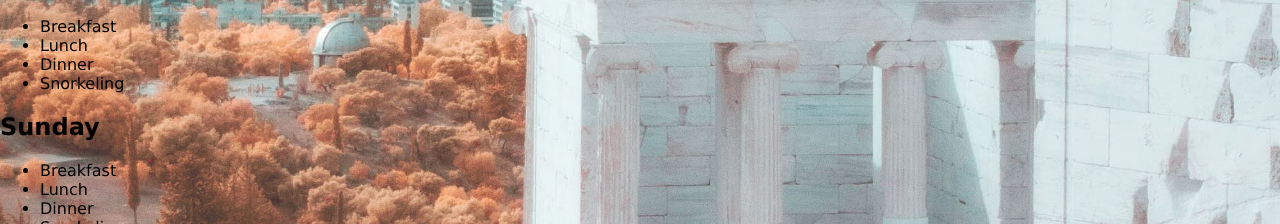
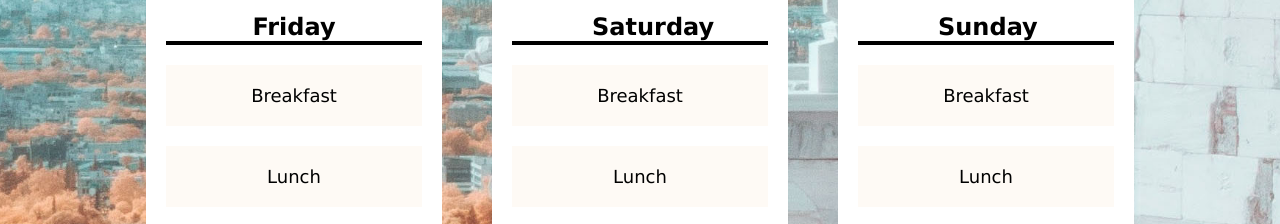
Before and after one commit to matthewjung04/Travel-Site-Project, a plain HTML site: page pages/greece.html in a window 1280 px wide. Shown: the part 339-563 px from the top of the page. Drawn offline with Linux system fonts and the light colour scheme.

Commit message:
complete destination pages

```diff
--- a/css/destinations.scss
+++ b/css/destinations.scss
@@ -6,16 +6,19 @@
 .main-section {
     &__background {
         &--hawaii {
+            padding: $destination-page-padding;
             background-image: $hawaii-background;
             @include background;
         }
 
         &--iceland{
+            padding: $destination-page-padding;
             background-image: $iceland-background;
             @include background;
         }
 
         &--greece{
+            padding: $destination-page-padding;
             background-image: $greece-background;
             @include background;
         }
@@ -25,7 +28,52 @@
         font-size: $destination-title;
         color: $alternate-color;
         margin: 0;
+        padding-bottom: 80px;
     }
 }
 
 // Itinerary Cards
+.itinerary-section {
+    display: flex;
+    flex-direction: row;
+    justify-content: center;
+
+    &__cards {
+        width: 20vw;
+        background-color: $alternate-color;
+        padding-left: 20px;
+        padding-right: 20px;
+        padding-bottom: 50px;
+        border-radius: 5px;
+
+        &--title {
+            text-align: center;
+            padding-left: 80px;
+            padding-right: 80px;
+            border-bottom: 4px solid $default-color;
+        }
+
+        &--saturday {
+            @extend .itinerary-section__cards;
+            margin-left: 50px;
+            margin-right: 50px;
+        }
+
+        &--list {
+            list-style: none;
+            font-size: $destination-text;
+            padding: 0;
+        }
+
+        &--item {
+            background-color: $secondary-site-background;
+            text-align: center;
+            margin-top: 20px;
+            margin-bottom: 20px;
+            padding-top: 20px;
+            padding-bottom: 20px;
+        }
+    }
+
+
+}
--- a/css/partials/_fonts.scss
+++ b/css/partials/_fonts.scss
@@ -2,7 +2,8 @@ $font-stack: Verdana, Geneva, Tahoma, sans-serif;
 
 $default-font-size: 16px;
 $title-size: 28px;
-$destination-title: 56px;
+$destination-title: 80px;
+$destination-text: 18px;
 $footer-substitle-size: 10px;
 $button-font-size: 18px;
 
--- a/css/partials/_mixins.scss
+++ b/css/partials/_mixins.scss
@@ -5,12 +5,11 @@
 @mixin background {
     background-position: center;
     background-repeat: no-repeat;
-    background-size: cover;
+    background-size: 115vw;
 }
 
 
 // Navigation Bar Mixins
-
 @mixin  title-font {
     font-size: $title-size;
     color: $alternate-font-color;
--- a/css/partials/_variables.scss
+++ b/css/partials/_variables.scss
@@ -14,3 +14,5 @@ $button-font-color: #FFFFFF;
 $hawaii-background: url(../../assets/images/hawaii.jpg);
 $iceland-background: url(../../assets/images/iceland.jpg);
 $greece-background: url(../../assets/images/greece.jpg);
+
+$destination-page-padding: 80px 100px 120px 100px;
--- a/pages/greece.html
+++ b/pages/greece.html
@@ -37,37 +37,38 @@
             <h1 class="main-section__title">Greece</h1>
 
             <!-- Itinerary  Cards-->
-            <section>
+            <section class="itinerary-section">
                 <!-- Friday Itinerary -->
-                <div>
-                    <h2>Friday</h2>
-                    <ul>
-                        <li>Breakfast</li>
-                        <li>Lunch</li>
-                        <li>Dinner</li>
-                        <li>Snorkeling</li>
+                <div class="itinerary-section__cards">
+                    <h2 class="itinerary-section__cards--title">Friday</h2>
+                    <ul class="itinerary-section__cards--list">
+                        <li class="itinerary-section__cards--item">Breakfast</li>
+                        <li class="itinerary-section__cards--item">Lunch</li>
+                        <li class="itinerary-section__cards--item">Dinner</li>
+                        <li class="itinerary-section__cards--item">Snorkeling</li>
                     </ul>
                 </div>
                 <!-- Saturday Itinerary -->
-                <div>
-                    <h2>Saturday</h2>
-                    <ul>
-                        <li>Breakfast</li>
-                        <li>Lunch</li>
-                        <li>Dinner</li>
-                        <li>Snorkeling</li>
+                <div class="itinerary-section__cards--saturday">
+                    <h2 class="itinerary-section__cards--title">Saturday</h2>
+                    <ul class="itinerary-section__cards--list">
+                        <li class="itinerary-section__cards--item">Breakfast</li>
+                        <li class="itinerary-section__cards--item">Lunch</li>
+                        <li class="itinerary-section__cards--item">Dinner</li>
+                        <li class="itinerary-section__cards--item">Snorkeling</li>
                     </ul>
                 </div>
                 <!-- Sunday Itinerary -->
-                <div>
-                    <h2>Sunday</h2>
-                    <ul>
-                        <li>Breakfast</li>
-                        <li>Lunch</li>
-                        <li>Dinner</li>
-                        <li>Snorkeling</li>
+                <div class="itinerary-section__cards">
+                    <h2 class="itinerary-section__cards--title">Sunday</h2>
+                    <ul class="itinerary-section__cards--list">
+                        <li class="itinerary-section__cards--item">Breakfast</li>
+                        <li class="itinerary-section__cards--item">Lunch</li>
+                        <li class="itinerary-section__cards--item">Dinner</li>
+                        <li class="itinerary-section__cards--item">Snorkeling</li>
                     </ul>
                 </div>
+            </section>
         </main>
 
         <footer class="footer-section">
```
Also changed, not shown: pages/hawaii.html (+22 -22 lines), pages/iceland.html (+23 -22 lines), css/destinations.css, css/main.css, 3 other files.
